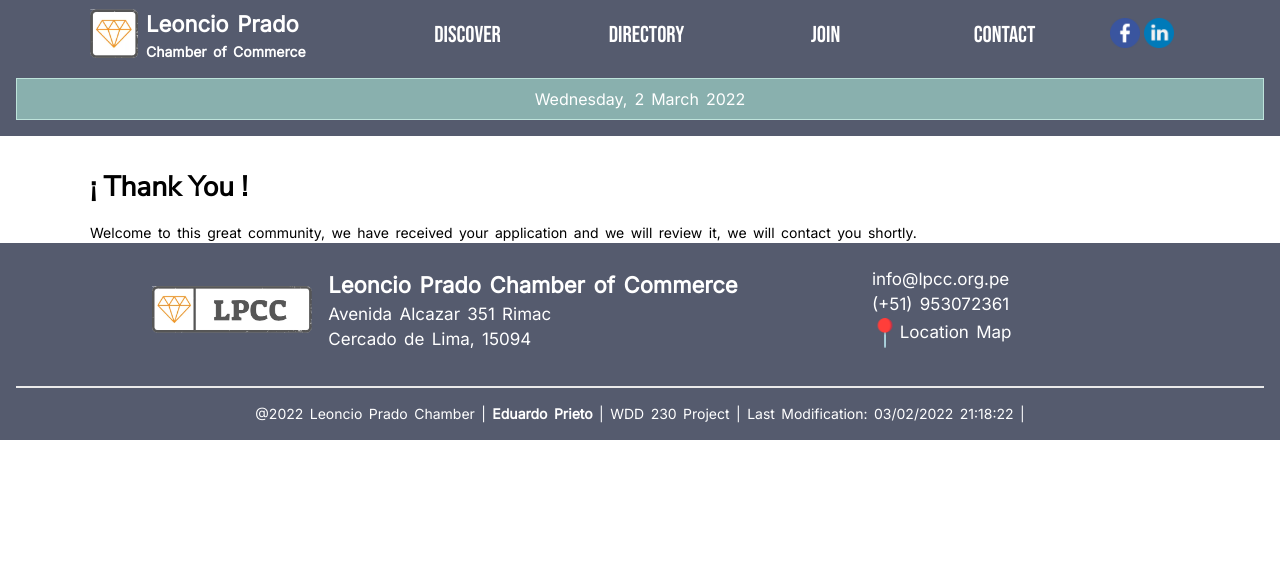
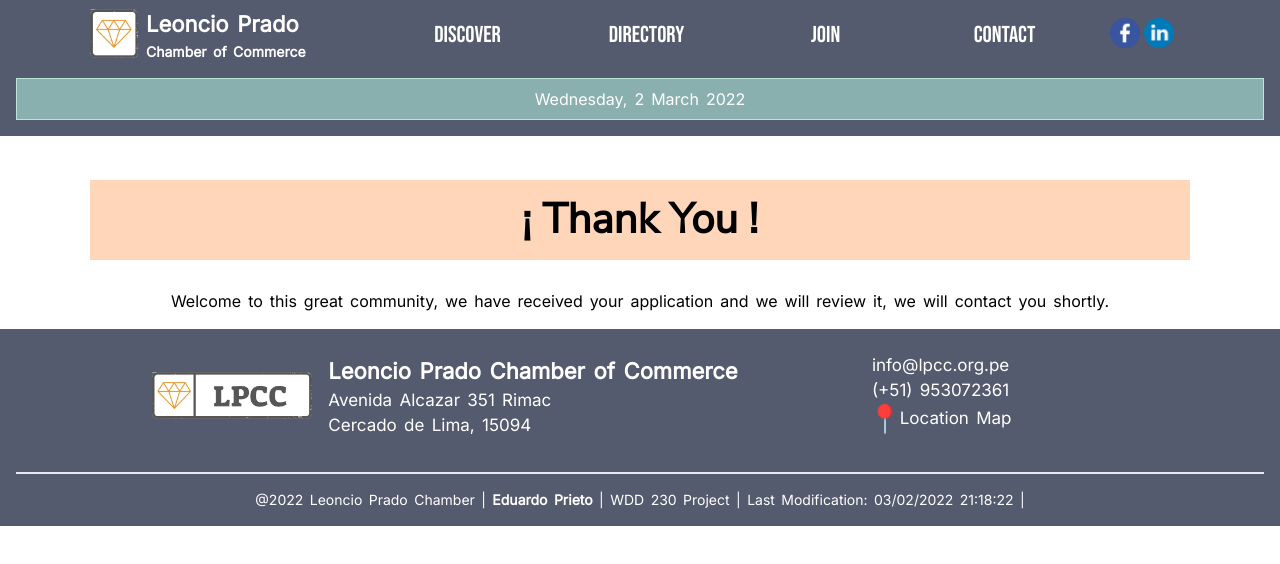
Before and after one commit to EduP217/wdd230, a plain HTML site: page chamber/thankyou.html in a window 1280 px wide. Drawn offline with Linux system fonts and the light colour scheme.

```diff
--- a/chamber/css/small.css
+++ b/chamber/css/small.css
@@ -626,3 +626,18 @@ picture.images-grid-item img {
     border-radius: 99px;
     margin: 0.5rem 0;
 }
+
+.thankyou-container {
+    text-align: center;
+}
+
+.thankyou-container h1 {
+    font-size: 3em;
+    background-color: var(--accent-color);
+    padding: 1rem;
+}
+
+.thankyou-container p {
+    font-size: 1rem;
+    margin-bottom: 1rem;
+}
```
Also changed, not shown: chamber/discover.html (+1 -1 lines).
